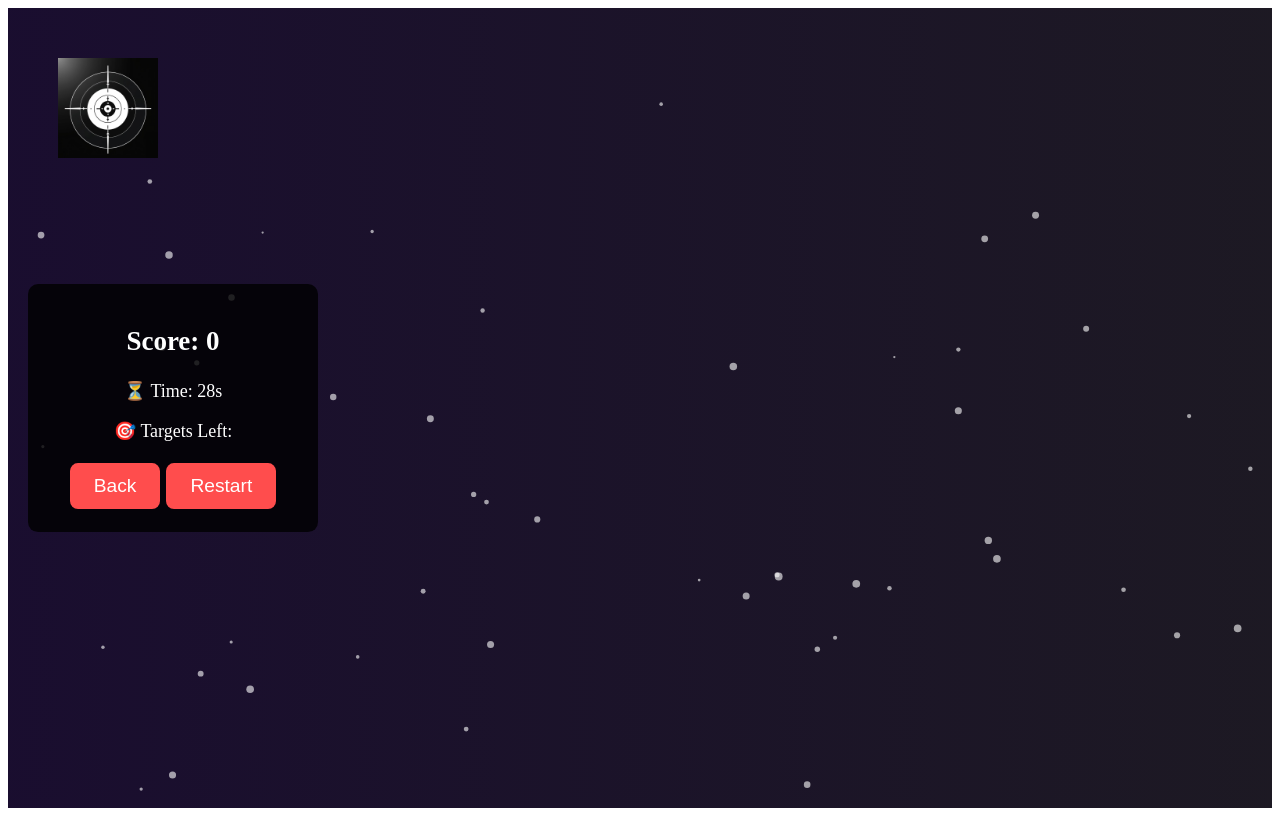
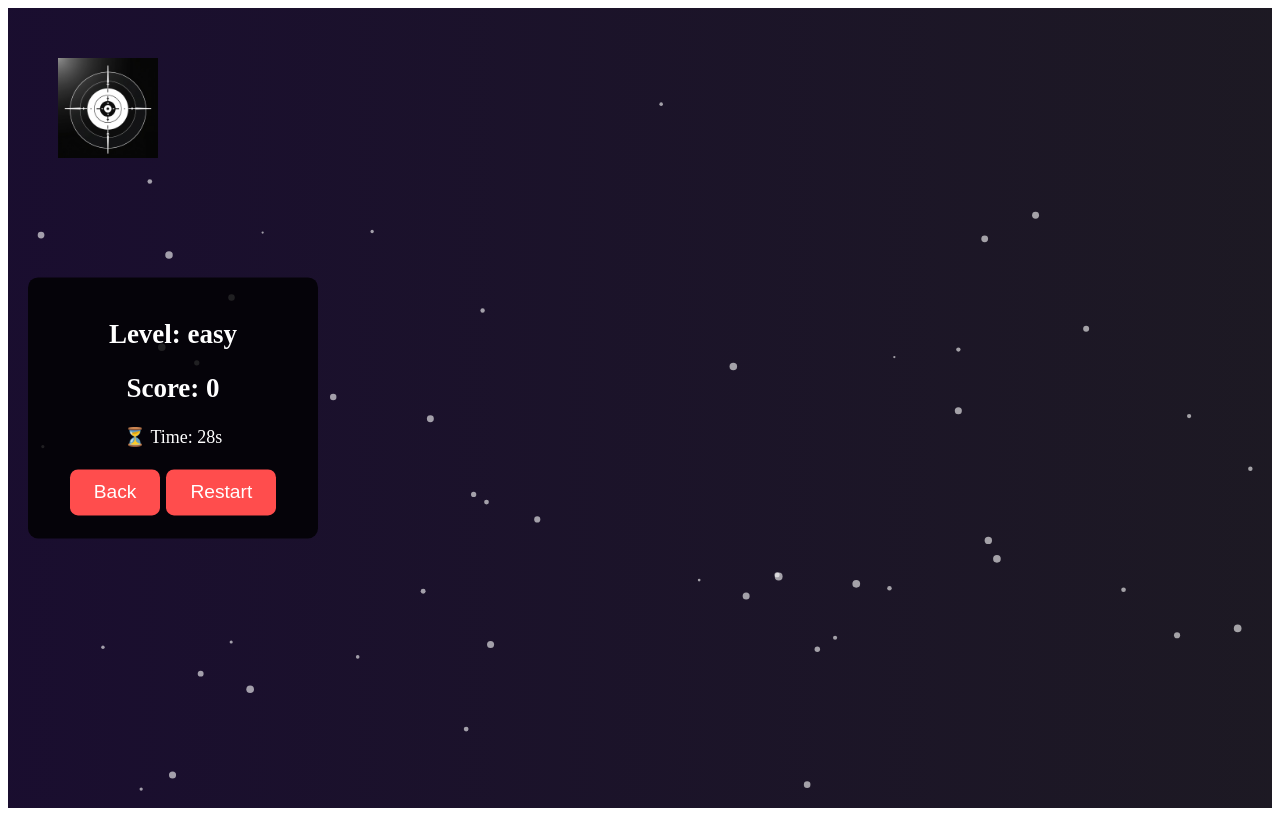
Before and after one commit to ZiglaCity/aim-trainer, a React (Vite) app: page / in a window 1280 px wide. Both pictures are taken after a click on the button "Start Game". Built offline with nearby package versions, Linux system fonts and the light colour scheme.

Commit message:
Updated score board

```diff
--- a/src/components/Score.jsx
+++ b/src/components/Score.jsx
@@ -1,9 +1,13 @@
-export default function Score({ score, timeLeft, targetsLeft, onRestart, onBack }) {
+export default function Score({ score, timeLeft, targetsLeft, onRestart, onBack, difficulty }) {
     return (
         <div className="score-container">
+            <h1>Level: {difficulty}</h1>
             <h1>Score: {score}</h1>
+            {difficulty === "easy"  ?
             <p>⏳ Time: {timeLeft}s</p>
+            :
             <p>🎯 Targets Left: {targetsLeft}</p>
+        }
             <button onClick={onBack}>Back</button>
             <button onClick={onRestart}>Restart</button>
         </div>
--- a/src/pages/Game.jsx
+++ b/src/pages/Game.jsx
@@ -64,7 +64,7 @@ function Game({ difficulty, setGameStarted }) {
     return (
         <div className="game-container">
             <aside className="scoreboard">
-                <Score score={score} timeLeft={timeLeft} targetsLeft={targetsLeft} onRestart={handleRestart} onBack={handleBack}/>
+                <Score score={score} timeLeft={timeLeft} targetsLeft={targetsLeft} onRestart={handleRestart} onBack={handleBack} difficulty={difficulty}/>
             </aside>
 
             <div className="game-area">
```
